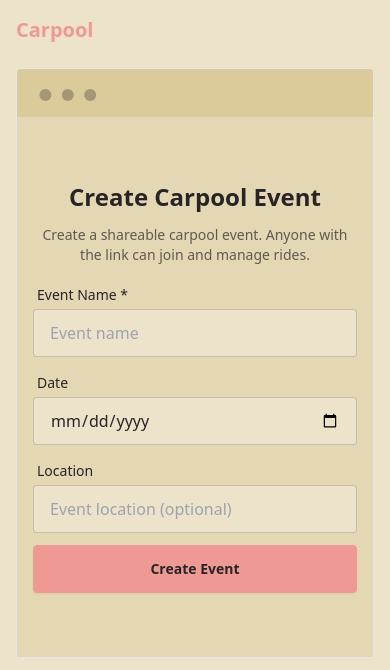
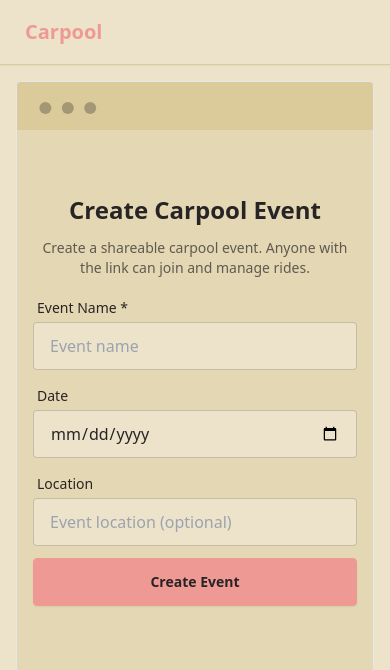
Before and after one commit to zorexsalvo/karpool, a Django app: template templates/events/home.html in a window 390 px wide. Shown: the top 670 px of the page. Run offline with Django 3.2, Linux system fonts and the light colour scheme; the template is opened without the code that fills it, so the values that code supplies are empty; some libraries are stand-ins or nearby versions.

Commit message:
Replace simple nav with DaisyUI navbar component
- Convert basic nav to proper DaisyUI navbar structure
- Add navbar sections: navbar-start, navbar-center, navbar-end
- Use btn btn-ghost styling for the logo/brand link
- Add subtle shadow and border for better visual separation
- Include navbar-center and navbar-end for future menu expansion
- Improve spacing with mt-6 for content below navbar
- Maintains responsive design and retro theme consistency

```diff
--- a/templates/base.html
+++ b/templates/base.html
@@ -19,13 +19,24 @@
     </style>
 </head>
 <body class="bg-base-100">
+    <div class="navbar bg-base-100 shadow-sm border-b border-base-300">
+        <div class="navbar-start">
+            <a href="{% url 'home' %}" class="btn btn-ghost text-xl font-bold text-primary">
+                Carpool
+            </a>
+        </div>
+        <div class="navbar-center">
+            <!-- Optional: Add center content here -->
+        </div>
+        <div class="navbar-end">
+            <!-- Optional: Add menu items here -->
+        </div>
+    </div>
+
     <div class="container mx-auto px-4 py-4 max-w-6xl">
-        <nav class="mb-6">
-            <a href="{% url 'home' %}" class="text-xl font-bold text-primary">Carpool</a>
-        </nav>
 
         {% if messages %}
-            <div class="mb-4">
+            <div class="mb-4 mt-6">
                 {% for message in messages %}
                     <div class="alert alert-{% if message.tags == 'error' %}error{% elif message.tags == 'success' %}success{% else %}info{% endif %} mb-2">
                         {{ message }}
```
